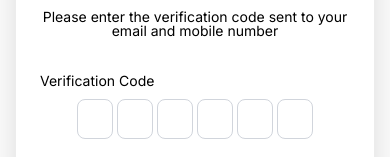
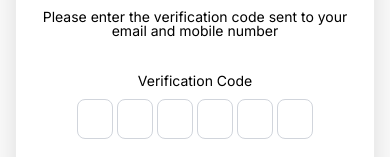
Before and after one commit to nisad2001/RupAi-ERP, a React (Vite) app: page /two-factor in a window 390 px wide. Shown: the part 845-1002 px from the top of the page. Built offline with nearby package versions, Linux system fonts and the light colour scheme.

Commit message:
style: make verification text responsive (center on mobile, left on desktop)

```diff
--- a/src/Pages/TwoFactor/TwoFactor.jsx
+++ b/src/Pages/TwoFactor/TwoFactor.jsx
@@ -78,7 +78,7 @@ const TwoFactor = () => {
           </div>
 
           <div className='mb-6 text-center'>
-            <p className='font-normal text-[14px] mb-2 text-black text-left'>
+            <p className='font-normal text-[14px] mb-2 text-black text-center md:text-left '>
               Verification Code
             </p>
 
@@ -88,7 +88,7 @@ const TwoFactor = () => {
                   key={i}
                   type='text'
                   maxLength='1'
-                  className='w-9 h-10 md:w-14 md:h-16 border border-gray-300 rounded-lg text-center text-xl focus:border-green-600 outline-none'
+                  className='w-9 h-10 md:w-17 md:h-18 border border-gray-300 rounded-lg text-center text-xl focus:border-green-600 outline-none'
                 />
               ))}
             </div>
```
